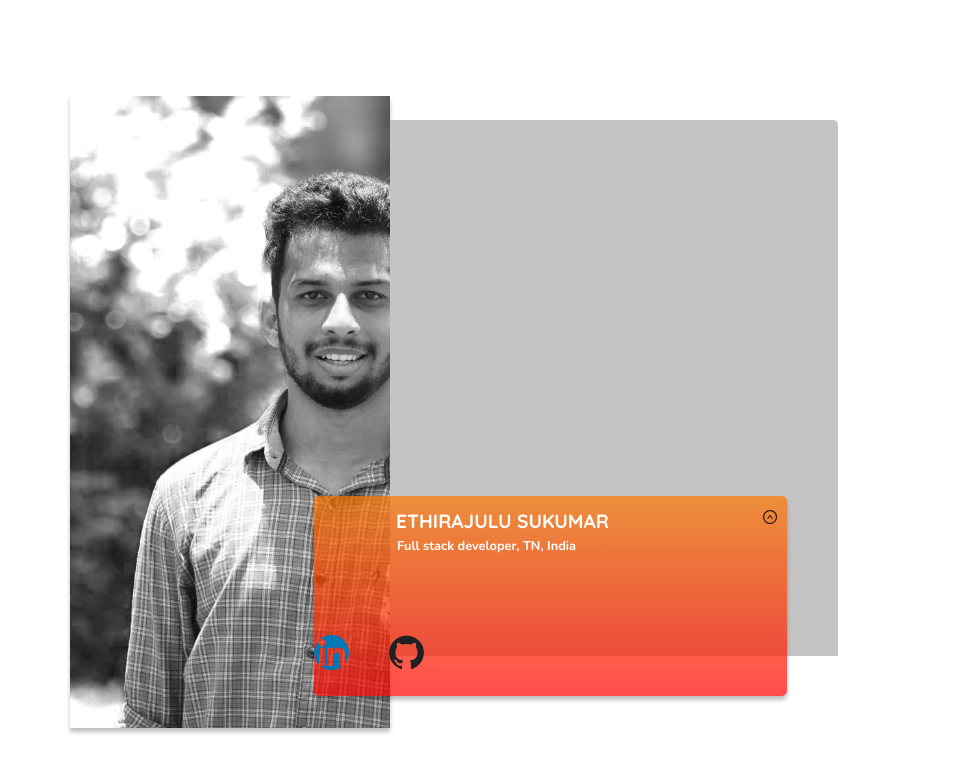
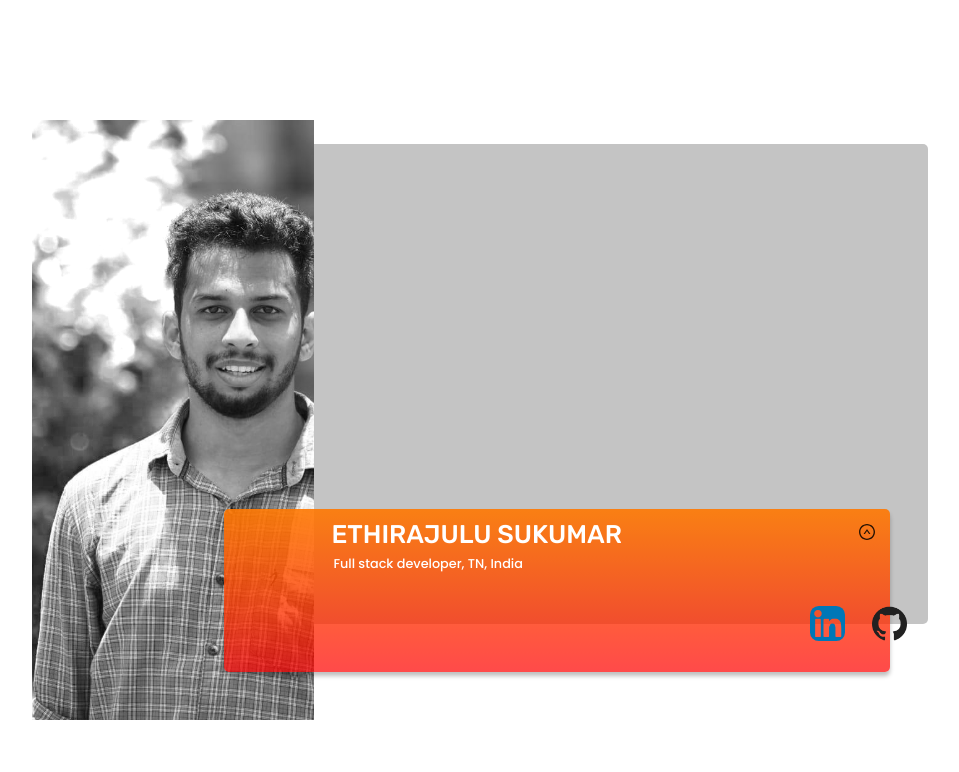
Before and after one commit to Ethirajulu/ethirajulu-profile, a Gatsby site: page / in a window 1280 px wide. Shown: the whole page, without its empty margins (160-1119 px from the left). Built offline with nearby package versions, Linux system fonts and the light colour scheme; Gatsby itself is replaced by a stand-in of ours.

Commit message:
CSS Grid used in desktop version and app icon changed

```diff
--- a/gatsby-config.js
+++ b/gatsby-config.js
@@ -20,8 +20,8 @@ module.exports = {
     {
       resolve: `gatsby-plugin-manifest`,
       options: {
-        name: `gatsby-starter-default`,
-        short_name: `starter`,
+        name: `Ethirajulu`,
+        short_name: `Ethi`,
         start_url: `/`,
         background_color: `#663399`,
         theme_color: `#663399`,
--- /dev/null
+++ b/src/components/DeskHome.tsx
@@ -0,0 +1,176 @@
+import React, { FC } from "react"
+import styled from "styled-components"
+import BackgroundImage from "gatsby-background-image"
+import { DownCircleOutlined, UpCircleOutlined } from "@ant-design/icons"
+import MediaImage from "./MediaImage"
+import { Space } from "antd"
+import { motion } from "framer-motion"
+
+type DeskHomeType = {
+  profileImg: any
+  linkedIn: any
+  github: any
+  isOpen: boolean
+  setIsOpen: (isOpen: boolean) => void
+}
+
+const DeskHome: FC<DeskHomeType> = ({
+  profileImg,
+  linkedIn,
+  github,
+  isOpen,
+  setIsOpen,
+}) => {
+  const descriptionVariants = {
+    open: {
+      height: "auto",
+      opacity: 1,
+    },
+    close: {
+      height: 0,
+      opacity: 0,
+    },
+  }
+
+  return (
+    <Container>
+      <Content>
+        <PicGrid>
+          <BackgroundImageStyled fluid={profileImg} />
+        </PicGrid>
+        <EmptyArea />
+        <Card>
+          <AboutContainer>
+            <Name>ETHIRAJULU SUKUMAR</Name>
+            <Occupation>Full stack developer, TN, India</Occupation>
+            <Description
+              animate={isOpen ? "open" : "close"}
+              variants={descriptionVariants}
+              transition={{ duration: 0.5 }}
+            >
+              I am a full stack web developer with 5+ years of experience in
+              developing high preferment and user friendly web and mobile
+              applications.
+            </Description>
+          </AboutContainer>
+          {!isOpen ? (
+            <UpIcon onClick={() => setIsOpen(true)} />
+          ) : (
+            <DownIcon onClick={() => setIsOpen(false)} />
+          )}
+          <MediaHolder>
+            <Space size={27}>
+              <MediaIcon image={linkedIn} iconOf="linkedIn" />
+              <MediaIcon image={github} iconOf="github" />
+            </Space>
+          </MediaHolder>
+        </Card>
+      </Content>
+    </Container>
+  )
+}
+
+const BackgroundImageStyled = styled(BackgroundImage)`
+  height: 100%;
+`
+const Container = styled.div`
+  height: 100%;
+  padding: 15vh 15vw 10vh 15vw;
+`
+
+const Content = styled.div`
+  height: 100%;
+  display: grid;
+  grid-template-columns:
+    minmax(180px, 15vw) minmax(75px, 7vw) minmax(380px, 1fr)
+    3vw;
+  grid-template-rows: 3vh 2fr 6vh 6vh;
+`
+
+const PicGrid = styled.div`
+  grid-column: 1 / 3;
+  grid-row: 1 / 5;
+`
+
+const EmptyArea = styled.div`
+  grid-column: 3 / 5;
+  grid-row: 2 / 3;
+  background-color: #c4c4c4;
+  border-bottom-right-radius: 5px;
+  border-top-right-radius: 5px;
+`
+
+const Card = styled.div`
+  grid-column: 2 / 4;
+  grid-row: 2 / 4;
+  background-image: linear-gradient(
+    rgba(255, 120, 0, 0.9),
+    rgba(255, 0, 0, 0.71)
+  );
+  border-radius: 5px;
+  box-shadow: 0px 4px 4px rgba(0, 0, 0, 0.25);
+  z-index: 5;
+  height: fit-content;
+  align-self: flex-end;
+  display: grid;
+  grid-template-columns: minmax(80px, 8vw) minmax(282px, 1fr) 80px;
+  grid-template-rows: 0.5fr 0.3fr;
+`
+
+const AboutContainer = styled.div`
+  grid-column: 2 / 3;
+`
+
+const Name = styled.p`
+  padding-top: 5px;
+  padding-left: 5px;
+  font-size: 2vw;
+  font-family: "Rubik", sans-serif;
+  color: white;
+  margin: 0px;
+`
+
+const Occupation = styled.p`
+  font-family: "Poppins", sans-serif;
+  font-size: 1vw;
+  color: white;
+  padding-left: 7px;
+`
+
+const Description = styled(motion.p)`
+  font-family: "Montserrat", sans-serif;
+  font-size: 1.5vw;
+  padding-left: 7px;
+  color: white;
+`
+
+const MediaHolder = styled.div`
+  grid-column: 3 / 4;
+  grid-row: 2 / 3;
+  align-self: flex-end;
+  padding-bottom: 25px;
+`
+
+const MediaIcon = styled(MediaImage)`
+  border-radius: 25%;
+`
+
+const UpIcon = styled(UpCircleOutlined)`
+  font-size: 16px;
+  grid-column: 3 /4;
+  grid-row: 1 / 2;
+  padding: 15px;
+  justify-self: end;
+  height: fit-content;
+`
+
+const DownIcon = styled(DownCircleOutlined)`
+  font-size: 18px;
+  grid-column: 3 /4;
+  grid-row: 1 / 2;
+  padding: 15px;
+  justify-self: end;
+  height: fit-content;
+`
+
+export default DeskHome
--- /dev/null
+++ b/src/components/MobileHome.tsx
@@ -0,0 +1,143 @@
+import React, { FC } from "react"
+import styled from "styled-components"
+import BackgroundImage from "gatsby-background-image"
+import { DownCircleOutlined, UpCircleOutlined } from "@ant-design/icons"
+import { Col, Row, Space } from "antd"
+import { motion } from "framer-motion"
+
+import SEO from "./seo"
+import MediaImage from "./MediaImage"
+
+type MobileHomeType = {
+  profileImg: any
+  linkedIn: any
+  github: any
+  isOpen: boolean
+  setIsOpen: (isOpen: boolean) => void
+}
+
+const MobileHome: FC<MobileHomeType> = ({
+  profileImg,
+  linkedIn,
+  github,
+  isOpen,
+  setIsOpen,
+}) => {
+  const aboutVariants = {
+    open: {
+      height: "auto",
+      opacity: 1,
+    },
+    close: {
+      height: "0px",
+      opacity: 0,
+    },
+  }
+  return (
+    <BackgroundImageStyled fluid={profileImg}>
+      <SEO title="Home" />
+      <Card>
+        <CardContent>
+          <Row>
+            <Col span={22}>
+              <Name>ETHIRAJULU SUKUMAR</Name>
+              <Occupation>Full stack developer, TN, India</Occupation>
+            </Col>
+            <IconCol span={2}>
+              {!isOpen ? (
+                <UpIcon onClick={() => setIsOpen(true)} />
+              ) : (
+                <DownIcon onClick={() => setIsOpen(false)} />
+              )}
+            </IconCol>
+          </Row>
+          <About
+            animate={isOpen ? "open" : "close"}
+            variants={aboutVariants}
+            transition={{ duration: 0.5 }}
+          >
+            I am a full stack web developer with 5+ years of experience in
+            developing high preferment and user friendly web and mobile
+            applications.
+          </About>
+          <MediaHolder>
+            <Space size={50}>
+              <MediaIcon image={linkedIn} iconOf="linkedIn" />
+              <MediaIcon image={github} iconOf="github" />
+            </Space>
+          </MediaHolder>
+        </CardContent>
+      </Card>
+    </BackgroundImageStyled>
+  )
+}
+
+const BackgroundImageStyled = styled(BackgroundImage)`
+  height: 100%;
+`
+
+const Card = styled(motion.div)`
+  position: absolute;
+  width: 100vw;
+  bottom: 3vh;
+`
+
+const CardContent = styled.div`
+  height: 100%;
+  width: 80vw;
+  margin: 0 auto;
+  background-image: linear-gradient(
+    rgba(255, 120, 0, 1),
+    rgba(255, 0, 0, 0.71)
+  );
+  border-radius: 5px;
+  box-shadow: 0px 4px 4px rgba(0, 0, 0, 0.25);
+  padding-bottom: 10px;
+`
+const Name = styled.p`
+  padding-top: 10px;
+  padding-left: 13px;
+  font-size: 5vw;
+  font-family: "Rubik", sans-serif;
+  color: white;
+  margin: 0px;
+`
+
+const IconCol = styled(Col)`
+  text-align: right;
+  padding-right: 10px;
+  padding-top: 2px;
+`
+
+const UpIcon = styled(UpCircleOutlined)`
+  font-size: 3vw;
+`
+
+const DownIcon = styled(DownCircleOutlined)`
+  font-size: 4vw;
+`
+
+const Occupation = styled.p`
+  font-family: "Poppins", sans-serif;
+  font-size: 3vw;
+  color: white;
+  padding-left: 14px;
+`
+
+const About = styled(motion.p)`
+  font-family: "Montserrat", sans-serif;
+  font-size: 4vw;
+  padding-left: 15px;
+  padding-right: 15px;
+  color: white;
+`
+
+const MediaHolder = styled.div`
+  display: flex;
+  justify-content: center;
+`
+
+const MediaIcon = styled(MediaImage)`
+  border-radius: 50%;
+`
+export default MobileHome
--- a/src/pages/index.tsx
+++ b/src/pages/index.tsx
@@ -1,109 +1,38 @@
 import React, { FC, useState } from "react"
-import BackgroundImage from "gatsby-background-image"
 import { graphql, PageProps, useStaticQuery } from "gatsby"
-import { Col, message, Row, Space } from "antd"
-import { DownCircleOutlined, UpCircleOutlined } from "@ant-design/icons"
-import styled from "styled-components"
-import { motion } from "framer-motion"
-import Img from "gatsby-image"
-import MediaImage from "../components/MediaImage"
+import { message } from "antd"
+import useBreakpoint from "antd/lib/grid/hooks/useBreakpoint"
 
-import SEO from "../components/seo"
-import useBreakpoint from "antd/lib/grid/hooks/useBreakpoint"
+import MobileHome from "../components/MobileHome"
+import DeskHome from "../components/DeskHome"
 
 const Home: FC<PageProps> = () => {
   const screen = useBreakpoint()
   const [isOpen, setIsOpen] = useState<boolean>(false)
-
   const images = useStaticQuery(query)
-
   const { linkedIn, github } = images
-
   if (!images?.profile_pic?.childImageSharp?.fluid) {
     message.error("Failed loading background image")
     return <div>Picture not found</div>
   }
-
-  const aboutVariants = {
-    open: {
-      height: "auto",
-      opacity: 1,
-    },
-    close: {
-      height: "0px",
-      opacity: 0,
-    },
-  }
-
   return (
     <>
       {screen.xs ? (
-        <BackgroundImageStyled fluid={images.profile_pic.childImageSharp.fluid}>
-          <SEO title="Home" />
-          <Card>
-            <CardContent>
-              <Row>
-                <Col span={22}>
-                  <Name isXs>ETHIRAJULU SUKUMAR</Name>
-                  <Occupation isXs>Full stack developer, TN, India</Occupation>
-                </Col>
-                <IconCol isXs span={2}>
-                  {!isOpen ? (
-                    <UpIcon isXs onClick={() => setIsOpen(true)} />
-                  ) : (
-                    <DownIcon isXs onClick={() => setIsOpen(false)} />
-                  )}
-                </IconCol>
-              </Row>
-              <About
-                isXs
-                animate={isOpen ? "open" : "close"}
-                variants={aboutVariants}
-                transition={{ duration: 0.5 }}
-              >
-                I am a full stack web developer with 5+ years of experience in
-                developing high preferment and user friendly web and mobile
-                applications.
-              </About>
-              <MediaHolder isXs>
-                <Space size={50}>
-                  <LinkedIn isXs image={linkedIn} iconOf="linkedIn" />
-                  <Github isXs image={github} iconOf="github" />
-                </Space>
-              </MediaHolder>
-            </CardContent>
-          </Card>
-        </BackgroundImageStyled>
+        <MobileHome
+          profileImg={images.profile_pic.childImageSharp.fluid}
+          linkedIn={linkedIn}
+          github={github}
+          isOpen={isOpen}
+          setIsOpen={setIsOpen}
+        />
       ) : (
-        <Container>
-          <Col span={10}>
-            <ImgDesk fluid={images.profile_pic.childImageSharp.fluid} />
-          </Col>
-          <Col span={14}>
-            <GreyContainer />
-            <GradientContainer>
-              <AboutRowDesk>
-                <Col span={22}>
-                  <Name>ETHIRAJULU SUKUMAR</Name>
-                  <Occupation>Full stack developer, TN, India</Occupation>
-                </Col>
-                <IconCol span={2}>
-                  {!isOpen ? (
-                    <UpIcon onClick={() => setIsOpen(true)} />
-                  ) : (
-                    <DownIcon onClick={() => setIsOpen(false)} />
-                  )}
-                </IconCol>
-              </AboutRowDesk>
-              <MediaHolder>
-                <Space size={40}>
-                  <LinkedIn image={linkedIn} iconOf="linkedIn" />
-                  <Github image={github} iconOf="github" />
-                </Space>
-              </MediaHolder>
-            </GradientContainer>
-          </Col>
-        </Container>
+        <DeskHome
+          profileImg={images.profile_pic.childImageSharp.fluid}
+          linkedIn={linkedIn}
+          github={github}
+          isOpen={isOpen}
+          setIsOpen={setIsOpen}
+        />
       )}
     </>
   )
@@ -111,7 +40,7 @@ const Home: FC<PageProps> = () => {
 
 const query = graphql`
   query {
-    profile_pic: file(relativePath: { eq: "ethi.png" }) {
+    profile_pic: file(relativePath: { eq: "ethi_bw_side.png" }) {
       childImageSharp {
         fluid {
           ...GatsbyImageSharpFluid
@@ -127,115 +56,4 @@ const query = graphql`
   }
 `
 
-const BackgroundImageStyled = styled(BackgroundImage)`
-  height: 100%;
-`
-
-const Card = styled(motion.div)`
-  position: absolute;
-  width: 100vw;
-  bottom: 3vh;
-`
-
-const CardContent = styled.div`
-  height: 100%;
-  width: 80vw;
-  margin: 0 auto;
-  background-image: linear-gradient(
-    rgba(255, 120, 0, 1),
-    rgba(255, 0, 0, 0.71)
-  );
-  border-radius: 5px;
-  box-shadow: 0px 4px 4px rgba(0, 0, 0, 0.25);
-  padding-bottom: 10px;
-`
-const Name = styled.p<{ isXs?: boolean }>`
-  padding-top: 10px;
-  padding-left: ${props => (props.isXs ? "13px" : "19%")};
-  font-size: ${props => (props.isXs ? "5vw" : "1.5vw")};
-  font-family: "Quicksand", sans-serif;
-  color: white;
-  margin: 0px;
-`
-
-const IconCol = styled(Col)`
-  text-align: right;
-  padding-right: ${props => (props.isXs ? "10px" : "10px")};
-  padding-top: ${props => (props.isXs ? "2px" : "10px")};
-`
-
-const UpIcon = styled(UpCircleOutlined)`
-  font-size: ${props => (props.isXs ? "3vw" : "1.1vw")}; ;
-`
-
-const DownIcon = styled(DownCircleOutlined)`
-  font-size: ${props => (props.isXs ? "4vw" : "1.3vw")}; ;
-`
-
-const Occupation = styled.p<{ isXs?: boolean }>`
-  font-family: "Nunito", sans-serif;
-  font-size: ${props => (props.isXs ? "3vw" : "1vw")};
-  color: white;
-  padding-left: ${props => (props.isXs ? "14px" : "19.2%")};
-`
-
-const About = styled(motion.p)`
-  font-family: "Montserrat", sans-serif;
-  font-size: 4vw;
-  padding-left: 15px;
-  padding-right: 15px;
-  color: white;
-`
-
-const MediaHolder = styled.div<{ isXs?: boolean }>`
-  display: flex;
-  justify-content: center;
-`
-
-const LinkedIn = styled(MediaImage)`
-  border-radius: 50%;
-`
-
-const Github = styled(MediaImage)`
-  border-radius: 50%;
-`
-
-const Container = styled(Row)`
-  height: 100%;
-  padding-top: 12vh;
-  padding-bottom: 9vh;
-  padding-left: 18vw;
-  padding-right: 22vw;
-`
-const ImgDesk = styled(Img)`
-  height: 100%;
-  box-shadow: 0px 4px 4px rgba(0, 0, 0, 0.25);
-`
-const GreyContainer = styled(Row)`
-  height: 67vh;
-  margin-top: 3vh;
-  background-color: #c4c4c4;
-  border-top-right-radius: 5px;
-`
-
-const GradientContainer = styled(Row)`
-  position: absolute;
-  height: 25vh;
-  /* height: 59vh; */
-  bottom: 4vh;
-  width: 37vw;
-  right: 4vw;
-  background-image: linear-gradient(
-    rgba(255, 120, 0, 0.7),
-    rgba(255, 0, 0, 0.7)
-  );
-  border-radius: 5px;
-  box-shadow: 0px 4px 4px rgba(0, 0, 0, 0.25);
-  z-index: 5;
-`
-const AboutRowDesk = styled(Row)`
-  width: 100%;
-  height: 10vh;
-`
-
 export default Home
--- a/src/styles/global.css
+++ b/src/styles/global.css
@@ -1,4 +1,4 @@
-@import url("https://fonts.googleapis.com/css2?family=Montserrat&family=Nunito:wght@700&family=Quicksand:wght@700&display=swap");
+@import url("https://fonts.googleapis.com/css2?family=Rubik:wght@500&family=Poppins:wght@500&family=Montserrat:wght@300&display=swap");
 
 html,
 body {
```
Also changed, not shown: src/components/MediaImage.tsx (+6 -2 lines), src/images/app-icon.png, src/images/ethi.png (deleted), src/images/ethi_bw_side.png (added), src/images/gatsby-icon.png (deleted).
